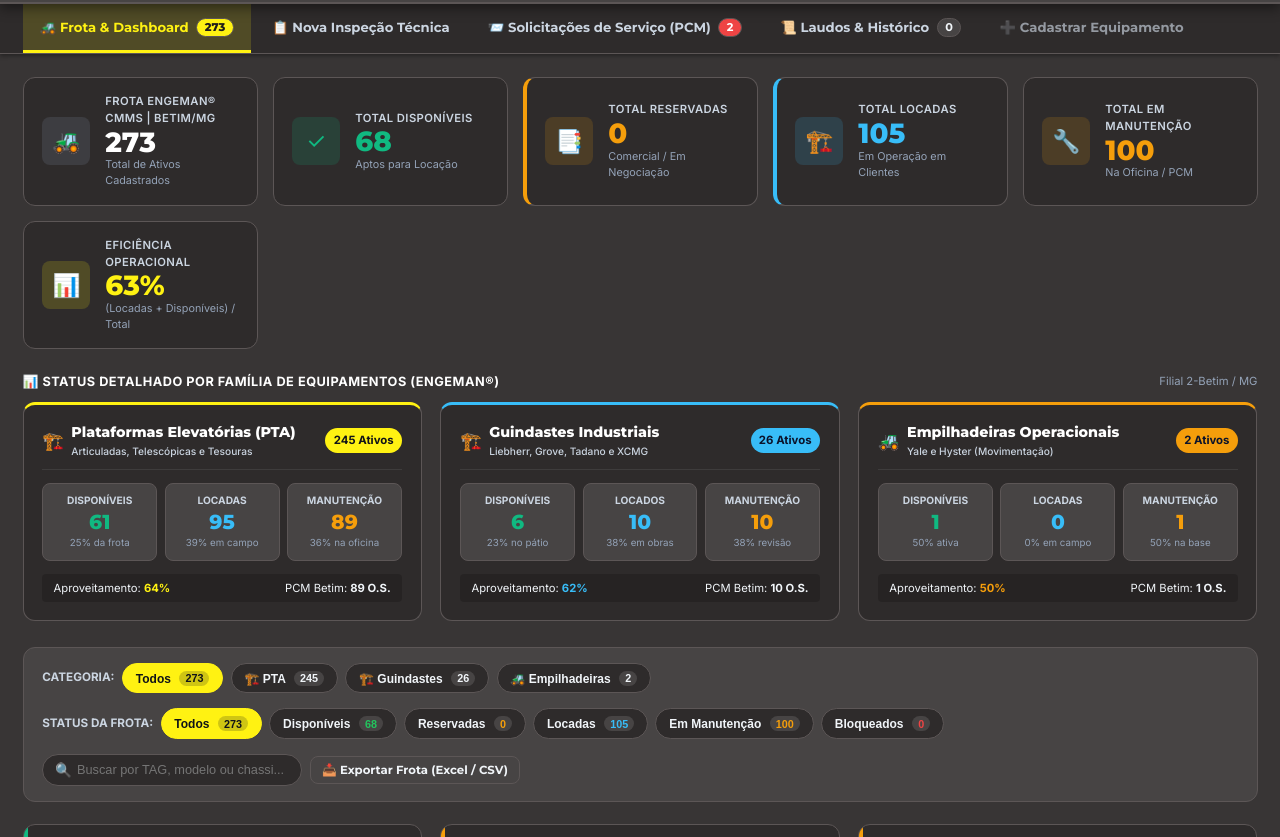
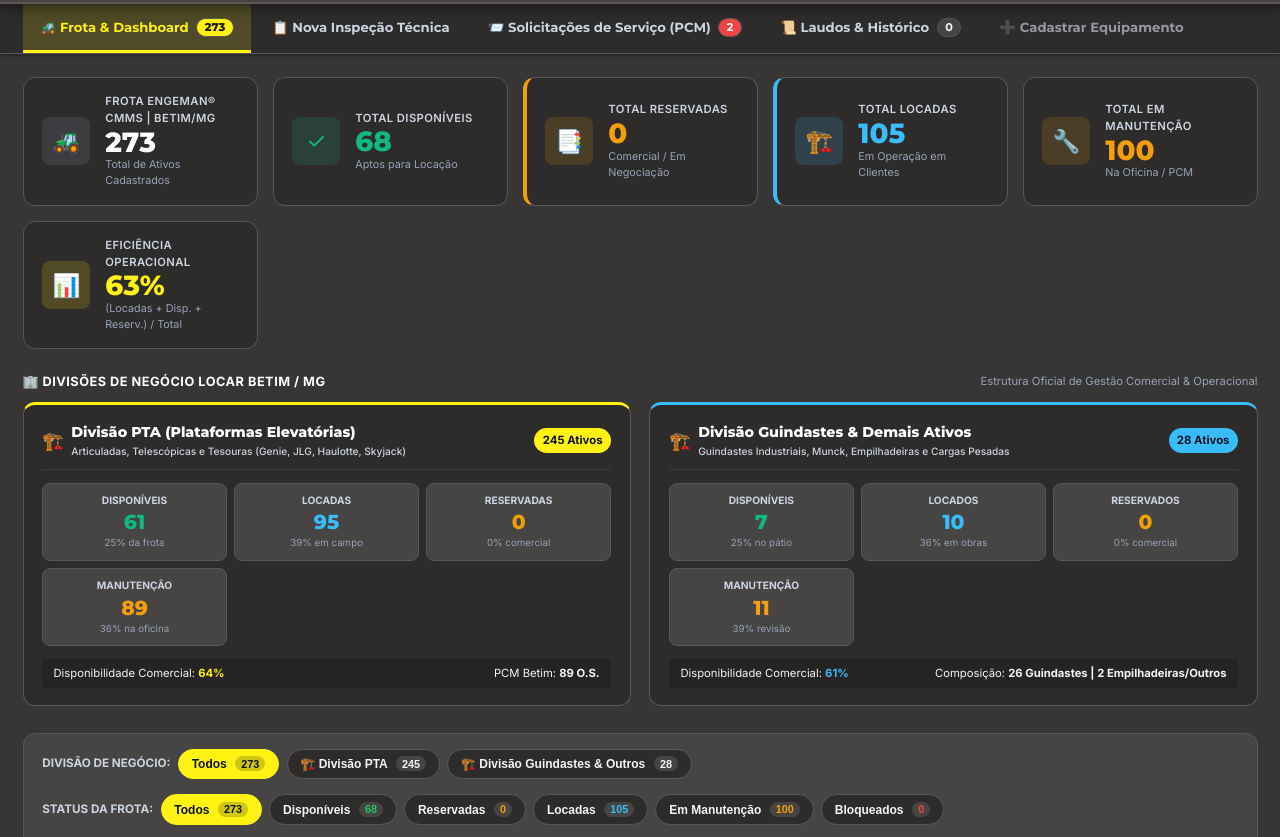
Before and after one commit to maikongsp/inspecao-frota-locar, a plain HTML site: page index.html in a window 1280 px wide. Shown: the part 103-940 px from the top of the page. Drawn offline with Linux system fonts and the light colour scheme.

Commit message:
feat: reestruturacao das divisoes de negocio Locar - Divisao PTA e Divisao Guindastes

```diff
--- a/index.html
+++ b/index.html
@@ -109,11 +109,10 @@
       <!-- BARRA DE FILTROS E BUSCA -->
       <div class="filters-toolbar">
         <div class="filters-group">
-          <span style="font-size:0.78rem; font-weight:700; color:var(--text-muted); text-transform:uppercase;">Categoria:</span>
-          <button class="filter-btn filter-type-btn active" data-type="todos">Todos <span class="filter-badge">273</span></button>
-          <button class="filter-btn filter-type-btn" data-type="pta">🏗️ PTA <span class="filter-badge">245</span></button>
-          <button class="filter-btn filter-type-btn" data-type="guindaste">🏗️ Guindastes <span class="filter-badge">26</span></button>
-          <button class="filter-btn filter-type-btn" data-type="empilhadeira">🚜 Empilhadeiras <span class="filter-badge">2</span></button>
+          <span style="font-size:0.78rem; font-weight:700; color:var(--text-muted); text-transform:uppercase;">Divisão de Negócio:</span>
+          <button class="filter-btn filter-type-btn active" data-type="todos">Todos <span class="filter-badge" id="type-count-todos">273</span></button>
+          <button class="filter-btn filter-type-btn" data-type="pta">🏗️ Divisão PTA <span class="filter-badge" id="type-count-pta">245</span></button>
+          <button class="filter-btn filter-type-btn" data-type="guindastes_div">🏗️ Divisão Guindastes & Outros <span class="filter-badge" id="type-count-guindastes">28</span></button>
         </div>
 
         <div class="filters-group">
@@ -301,11 +300,16 @@
                 <input type="text" id="new-eq-tag" class="search-input" style="border-radius:var(--radius-md);" placeholder="Ex: PTA-105, GD-205, EMP-304" required />
               </div>
               <div>
-                <label style="font-size:0.78rem; font-weight:700; color:var(--text-secondary); display:block; margin-bottom:0.35rem;">Tipo / Categoria: *</label>
+                <label style="font-size:0.78rem; font-weight:700; color:var(--text-secondary); display:block; margin-bottom:0.35rem;">Divisão de Negócio & Categoria: *</label>
                 <select id="new-eq-type" class="search-input" style="border-radius:var(--radius-md);" required>
-                  <option value="pta">PTA - Plataforma de Trabalho Aéreo</option>
-                  <option value="guindaste">Guindaste (Rodoviário / RT / Munck)</option>
-                  <option value="empilhadeira">Empilhadeira (Combustão / Elétrica)</option>
+                  <optgroup label="Divisão PTA (Plataformas Elevatórias)">
+                    <option value="pta">PTA - Plataforma Articulada, Telescópica ou Tesoura</option>
+                  </optgroup>
+                  <optgroup label="Divisão Guindastes (Demais Ativos Locar)">
+                    <option value="guindaste">Guindaste (Rodoviário / AT / RT / Esteira)</option>
+                    <option value="guindauto">Guindauto / Caminhão Munck</option>
+                    <option value="empilhadeira">Empilhadeira Industrial (Combustão / Elétrica)</option>
+                  </optgroup>
                 </select>
               </div>
             </div>
--- a/js/app.js
+++ b/js/app.js
@@ -408,6 +408,16 @@ function updateNavCounters() {
 
   const badgeLaudos = document.getElementById('nav-count-laudos');
   if (badgeLaudos) badgeLaudos.textContent = inspections.length;
+
+  // Atualiza contadores dinâmicos da Barra de Divisões de Negócio
+  const typeCountTodos = document.getElementById('type-count-todos');
+  if (typeCountTodos) typeCountTodos.textContent = fleet.length;
+
+  const typeCountPTA = document.getElementById('type-count-pta');
+  if (typeCountPTA) typeCountPTA.textContent = fleet.filter(f => f.type === 'pta').length;
+
+  const typeCountGuindastes = document.getElementById('type-count-guindastes');
+  if (typeCountGuindastes) typeCountGuindastes.textContent = fleet.filter(f => f.type !== 'pta').length;
 
   // Atualiza contadores dinâmicos dos botões de filtro de status da frota
   const countTodos = document.getElementById('badge-count-todos');
@@ -1318,6 +1328,7 @@ function initNewEquipmentForm() {
       const typeNames = {
         pta: 'Plataforma de Trabalho Aéreo',
         guindaste: 'Guindaste Industrial',
+        guindauto: 'Guindauto / Caminhão Munck',
         empilhadeira: 'Empilhadeira Operacional'
       };
 
--- a/js/modules/fleetManager.js
+++ b/js/modules/fleetManager.js
@@ -24,20 +24,28 @@ export const FleetManager = {
     const badgeBloq = document.getElementById('badge-count-bloqueados');
     if (badgeBloq) badgeBloq.textContent = bloqueados;
 
-    // Métricas segregadas por Categoria (PTA, Guindastes, Empilhadeiras)
-    const getCatStats = (catType) => {
-      const items = fleet.filter(e => e.type === catType);
-      const catTotal = items.length;
-      const catDisp = items.filter(e => e.status === 'disponivel').length;
-      const catLoc = items.filter(e => e.status === 'locada').length;
-      const catMan = items.filter(e => e.status === 'manutencao').length;
-      const catOp = catTotal > 0 ? Math.round(((catDisp + catLoc) / catTotal) * 100) : 0;
-      return { total: catTotal, disp: catDisp, loc: catLoc, man: catMan, taxa: catOp };
-    };
+    // Métricas segregadas pelas 2 Divisões Oficiais de Negócio da Locar:
+    // 1. Divisão PTA (Plataformas Elevatórias: Articuladas, Telescópicas, Tesouras)
+    // 2. Divisão Guindastes & Demais Ativos (Guindastes AT/RT/Esteira, Guindautos, Empilhadeiras e Cargas Pesadas)
+    const ptaItems = fleet.filter(e => e.type === 'pta');
+    const ptaTotal = ptaItems.length;
+    const ptaDisp = ptaItems.filter(e => e.status === 'disponivel').length;
+    const ptaLoc = ptaItems.filter(e => e.status === 'locada').length;
+    const ptaRes = ptaItems.filter(e => e.status === 'reservada').length;
+    const ptaMan = ptaItems.filter(e => e.status === 'manutencao').length;
+    const ptaTaxa = ptaTotal > 0 ? Math.round(((ptaDisp + ptaLoc + ptaRes) / ptaTotal) * 100) : 0;
 
-    const pta = getCatStats('pta');
-    const guindastes = getCatStats('guindaste');
-    const empilhadeiras = getCatStats('empilhadeira');
+    const guindastesItems = fleet.filter(e => e.type !== 'pta');
+    const guindTotal = guindastesItems.length;
+    const guindDisp = guindastesItems.filter(e => e.status === 'disponivel').length;
+    const guindLoc = guindastesItems.filter(e => e.status === 'locada').length;
+    const guindRes = guindastesItems.filter(e => e.status === 'reservada').length;
+    const guindMan = guindastesItems.filter(e => e.status === 'manutencao').length;
+    const guindTaxa = guindTotal > 0 ? Math.round(((guindDisp + guindLoc + guindRes) / guindTotal) * 100) : 0;
+
+    // Sub-segmentação interna da Divisão de Guindastes para auditoria e controle do PCM
+    const countGuindastesPuros = guindastesItems.filter(e => e.type === 'guindaste' || e.type === 'guindauto').length;
+    const countEmpilhadeirasOutros = guindTotal - countGuindastesPuros;
 
     containerElement.innerHTML = `
       <!-- CARDS GERAIS CONSOLIDADOS DA BASE BETIM -->
@@ -92,128 +100,101 @@ export const FleetManager = {
           <div class="kpi-details">
             <span class="kpi-label">Eficiência Operacional</span>
             <span class="kpi-value text-locar">${taxaAprovacao}%</span>
-            <span class="kpi-sub">(Locadas + Disponíveis) / Total</span>
+            <span class="kpi-sub">(Locadas + Disp. + Reserv.) / Total</span>
           </div>
         </div>
       </div>
 
-      <!-- PAINEL DETALHADO POR CATEGORIA DE EQUIPAMENTO -->
-      <div style="margin-top:0.5rem; margin-bottom:0.75rem; display:flex; align-items:center; justify-content:space-between;">
+      <!-- PAINEL DETALHADO POR DIVISÃO DE NEGÓCIO OFICIAL LOCAR -->
+      <div style="margin-top:0.5rem; margin-bottom:0.75rem; display:flex; align-items:center; justify-content:space-between; flex-wrap:wrap; gap:0.5rem;">
         <span style="font-size:0.85rem; font-weight:800; color:#FFFFFF; text-transform:uppercase; letter-spacing:0.5px;">
-          📊 Status Detalhado por Família de Equipamentos (Engeman®)
+          🏢 Divisões de Negócio Locar Betim / MG
         </span>
-        <span style="font-size:0.75rem; color:var(--text-disabled);">Filial 2-Betim / MG</span>
+        <span style="font-size:0.75rem; color:var(--text-disabled);">Estrutura Oficial de Gestão Comercial & Operacional</span>
       </div>
 
       <div class="category-kpis-grid">
-        <!-- 1. CARD ANALÍTICO: PLATAFORMAS ELEVATÓRIAS (PTA) -->
+        <!-- 1. CARD ANALÍTICO: DIVISÃO PTA (PLATAFORMAS ELEVATÓRIAS) -->
         <div class="category-summary-card" style="border-top:3px solid var(--locar-yellow);">
           <div class="category-card-header">
             <div class="category-card-title">
               <span class="category-icon-box">🏗️</span>
               <div class="category-title-text">
-                <span class="category-title-main">Plataformas Elevatórias (PTA)</span>
-                <span class="category-title-sub">Articuladas, Telescópicas e Tesouras</span>
+                <span class="category-title-main">Divisão PTA (Plataformas Elevatórias)</span>
+                <span class="category-title-sub">Articuladas, Telescópicas e Tesouras (Genie, JLG, Haulotte, Skyjack)</span>
               </div>
             </div>
-            <span class="category-badge-total">${pta.total} Ativos</span>
+            <span class="category-badge-total">${ptaTotal} Ativos</span>
           </div>
 
           <div class="category-status-breakdown">
             <div class="status-mini-card">
               <span class="status-mini-label">Disponíveis</span>
-              <span class="status-mini-val status-val-disp">${pta.disp}</span>
-              <span class="status-mini-pct">${Math.round((pta.disp / pta.total) * 100)}% da frota</span>
+              <span class="status-mini-val status-val-disp">${ptaDisp}</span>
+              <span class="status-mini-pct">${Math.round((ptaDisp / (ptaTotal || 1)) * 100)}% da frota</span>
             </div>
             <div class="status-mini-card">
               <span class="status-mini-label">Locadas</span>
-              <span class="status-mini-val status-val-loc">${pta.loc}</span>
-              <span class="status-mini-pct">${Math.round((pta.loc / pta.total) * 100)}% em campo</span>
+              <span class="status-mini-val status-val-loc">${ptaLoc}</span>
+              <span class="status-mini-pct">${Math.round((ptaLoc / (ptaTotal || 1)) * 100)}% em campo</span>
+            </div>
+            <div class="status-mini-card">
+              <span class="status-mini-label">Reservadas</span>
+              <span class="status-mini-val" style="color:#F59E0B;">${ptaRes}</span>
+              <span class="status-mini-pct">${Math.round((ptaRes / (ptaTotal || 1)) * 100)}% comercial</span>
             </div>
             <div class="status-mini-card">
               <span class="status-mini-label">Manutenção</span>
-              <span class="status-mini-val status-val-man">${pta.man}</span>
-              <span class="status-mini-pct">${Math.round((pta.man / pta.total) * 100)}% na oficina</span>
+              <span class="status-mini-val status-val-man">${ptaMan}</span>
+              <span class="status-mini-pct">${Math.round((ptaMan / (ptaTotal || 1)) * 100)}% na oficina</span>
             </div>
           </div>
 
           <div class="category-summary-footer">
-            <span>Aproveitamento: <strong style="color:var(--locar-yellow);">${pta.taxa}%</strong></span>
-            <span>PCM Betim: <strong>${pta.man} O.S.</strong></span>
+            <span>Disponibilidade Comercial: <strong style="color:var(--locar-yellow);">${ptaTaxa}%</strong></span>
+            <span>PCM Betim: <strong>${ptaMan} O.S.</strong></span>
           </div>
         </div>
 
-        <!-- 2. CARD ANALÍTICO: GUINDASTES INDUSTRIAIS -->
+        <!-- 2. CARD ANALÍTICO: DIVISÃO GUINDASTES E DEMAIS ATIVOS -->
         <div class="category-summary-card" style="border-top:3px solid #38BDF8;">
           <div class="category-card-header">
             <div class="category-card-title">
               <span class="category-icon-box">🏗️</span>
               <div class="category-title-text">
-                <span class="category-title-main">Guindastes Industriais</span>
-                <span class="category-title-sub">Liebherr, Grove, Tadano e XCMG</span>
+                <span class="category-title-main">Divisão Guindastes & Demais Ativos</span>
+                <span class="category-title-sub">Guindastes Industriais, Munck, Empilhadeiras e Cargas Pesadas</span>
               </div>
             </div>
-            <span class="category-badge-total" style="background:#38BDF8; color:#0B132B;">${guindastes.total} Ativos</span>
+            <span class="category-badge-total" style="background:#38BDF8; color:#0B132B;">${guindTotal} Ativos</span>
           </div>
 
           <div class="category-status-breakdown">
             <div class="status-mini-card">
               <span class="status-mini-label">Disponíveis</span>
-              <span class="status-mini-val status-val-disp">${guindastes.disp}</span>
-              <span class="status-mini-pct">${Math.round((guindastes.disp / guindastes.total) * 100)}% no pátio</span>
+              <span class="status-mini-val status-val-disp">${guindDisp}</span>
+              <span class="status-mini-pct">${Math.round((guindDisp / (guindTotal || 1)) * 100)}% no pátio</span>
             </div>
             <div class="status-mini-card">
               <span class="status-mini-label">Locados</span>
-              <span class="status-mini-val status-val-loc">${guindastes.loc}</span>
-              <span class="status-mini-pct">${Math.round((guindastes.loc / guindastes.total) * 100)}% em obras</span>
+              <span class="status-mini-val status-val-loc">${guindLoc}</span>
+              <span class="status-mini-pct">${Math.round((guindLoc / (guindTotal || 1)) * 100)}% em obras</span>
+            </div>
+            <div class="status-mini-card">
+              <span class="status-mini-label">Reservados</span>
+              <span class="status-mini-val" style="color:#F59E0B;">${guindRes}</span>
+              <span class="status-mini-pct">${Math.round((guindRes / (guindTotal || 1)) * 100)}% comercial</span>
             </div>
             <div class="status-mini-card">
               <span class="status-mini-label">Manutenção</span>
-              <span class="status-mini-val status-val-man">${guindastes.man}</span>
-              <span class="status-mini-pct">${Math.round((guindastes.man / guindastes.total) * 100)}% revisão</span>
+              <span class="status-mini-val status-val-man">${guindMan}</span>
+              <span class="status-mini-pct">${Math.round((guindMan / (guindTotal || 1)) * 100)}% revisão</span>
             </div>
           </div>
 
           <div class="category-summary-footer">
-            <span>Aproveitamento: <strong style="color:#38BDF8;">${guindastes.taxa}%</strong></span>
-            <span>PCM Betim: <strong>${guindastes.man} O.S.</strong></span>
-          </div>
-        </div>
-
-        <!-- 3. CARD ANALÍTICO: EMPILHADEIRAS OPERACIONAIS -->
-        <div class="category-summary-card" style="border-top:3px solid #F59E0B;">
-          <div class="category-card-header">
-            <div class="category-card-title">
-              <span class="category-icon-box">🚜</span>
-              <div class="category-title-text">
-                <span class="category-title-main">Empilhadeiras Operacionais</span>
-                <span class="category-title-sub">Yale e Hyster (Movimentação)</span>
-              </div>
-            </div>
-            <span class="category-badge-total" style="background:#F59E0B; color:#0B132B;">${empilhadeiras.total} Ativos</span>
-          </div>
-
-          <div class="category-status-breakdown">
-            <div class="status-mini-card">
-              <span class="status-mini-label">Disponíveis</span>
-              <span class="status-mini-val status-val-disp">${empilhadeiras.disp}</span>
-              <span class="status-mini-pct">${Math.round((empilhadeiras.disp / empilhadeiras.total) * 100)}% ativa</span>
-            </div>
-            <div class="status-mini-card">
-              <span class="status-mini-label">Locadas</span>
-              <span class="status-mini-val status-val-loc">${empilhadeiras.loc}</span>
-              <span class="status-mini-pct">0% em campo</span>
-            </div>
-            <div class="status-mini-card">
-              <span class="status-mini-label">Manutenção</span>
-              <span class="status-mini-val status-val-man">${empilhadeiras.man}</span>
-              <span class="status-mini-pct">${Math.round((empilhadeiras.man / empilhadeiras.total) * 100)}% na base</span>
-            </div>
-          </div>
-
-          <div class="category-summary-footer">
-            <span>Aproveitamento: <strong style="color:#F59E0B;">${empilhadeiras.taxa}%</strong></span>
-            <span>PCM Betim: <strong>${empilhadeiras.man} O.S.</strong></span>
+            <span>Disponibilidade Comercial: <strong style="color:#38BDF8;">${guindTaxa}%</strong></span>
+            <span>Composição: <strong>${countGuindastesPuros} Guindastes | ${countEmpilhadeirasOutros} Empilhadeiras/Outros</strong></span>
           </div>
         </div>
       </div>
@@ -225,9 +206,16 @@ export const FleetManager = {
 
     let fleet = Storage.getFleet();
 
-    // Filtro por tipo
+    // Filtro por Divisão de Negócio / Categoria
     if (filterType !== 'todos') {
-      fleet = fleet.filter(e => e.type === filterType);
+      if (filterType === 'pta') {
+        fleet = fleet.filter(e => e.type === 'pta');
+      } else if (filterType === 'guindastes_div' || filterType === 'guindaste') {
+        // Na Locar, todos os equipamentos que não são PTA compõem o negócio Guindastes & Demais Ativos
+        fleet = fleet.filter(e => e.type !== 'pta');
+      } else {
+        fleet = fleet.filter(e => e.type === filterType);
+      }
     }
 
     // Filtro por status
@@ -293,10 +281,15 @@ export const FleetManager = {
       };
 
       const typeMeta = {
-        pta: { label: 'PTA - Plataforma', icon: '🏗' },
-        guindaste: { label: 'Guindaste', icon: '🏗️' },
-        empilhadeira: { label: 'Empilhadeira', icon: '🚜' }
-      }[eq.type] || { label: eq.type.toUpperCase(), icon: '⚙' };
+        pta: { label: 'PTA - Plataforma', icon: '🏗', division: 'Divisão PTA' },
+        guindaste: { label: 'Guindaste', icon: '🏗️', division: 'Divisão Guindastes' },
+        guindauto: { label: 'Guindauto / Munck', icon: '🚛', division: 'Divisão Guindastes' },
+        empilhadeira: { label: 'Empilhadeira', icon: '🚜', division: 'Divisão Guindastes' }
+      }[eq.type] || {
+        label: (eq.typeName || eq.type).toUpperCase(),
+        icon: '⚙',
+        division: eq.type === 'pta' ? 'Divisão PTA' : 'Divisão Guindastes'
+      };
 
       return `
         <div class="fleet-equipment-card ${statusMeta.cardClass}" data-id="${eq.id}">
@@ -304,6 +297,9 @@ export const FleetManager = {
             <div class="card-tag-box">
               <span class="tag-title">${eq.tag}</span>
               <span class="type-pill">${typeMeta.icon} ${typeMeta.label}</span>
+              <span style="font-size:0.65rem; font-weight:700; color:var(--text-muted); background:rgba(255,255,255,0.06); padding:0.15rem 0.45rem; border-radius:4px; border:1px solid rgba(255,255,255,0.08); text-transform:uppercase;">
+                ${eq.type === 'pta' ? 'Divisão PTA' : 'Divisão Guindastes'}
+              </span>
             </div>
             ${statusMeta.badge}
           </div>
@@ -417,6 +413,7 @@ export const FleetManager = {
     const fleet = Storage.getFleet();
     const headers = [
       'TAG / Prefixo',
+      'Divisão de Negócio',
       'Categoria',
       'Marca',
       'Modelo',
@@ -432,6 +429,7 @@ export const FleetManager = {
 
     const rows = fleet.map(eq => [
       eq.tag,
+      eq.type === 'pta' ? 'Divisão PTA' : 'Divisão Guindastes e Demais Ativos',
       eq.typeName || eq.type,
       eq.brand,
       eq.model,
```
Also changed, not shown: js/data/checklistNorms.js (+8 -0 lines), 1 other file.
